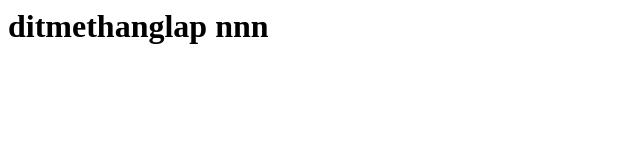
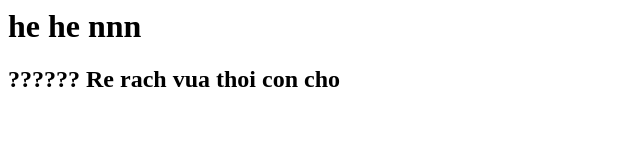
Before and after one commit to mhoang180101/ditmethangbalap, a plain HTML site: page index.html in a window 1280 px wide. Shown: the whole page, without its empty margins (0-640 px from the left). Drawn offline with Linux system fonts and the light colour scheme.

Commit message:
Update index.html

```diff
--- a/index.html
+++ b/index.html
@@ -1 +1,2 @@
-<h1> ditmethanglap nnn</h1>
+<h1> he he nnn</h1>
+<h2> ?????? Re rach vua thoi con cho </h2>
```
